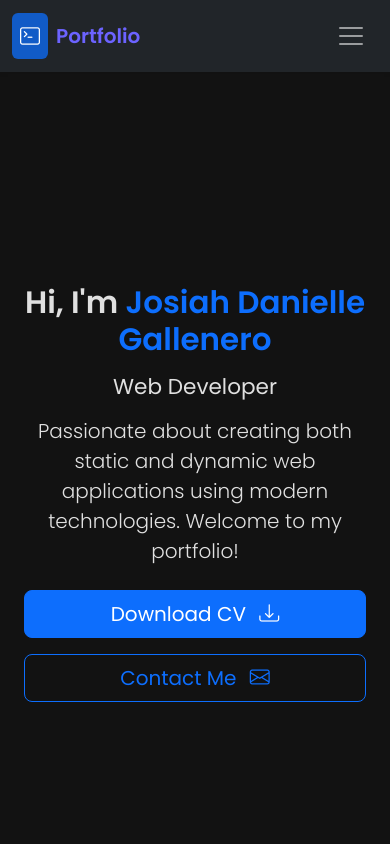
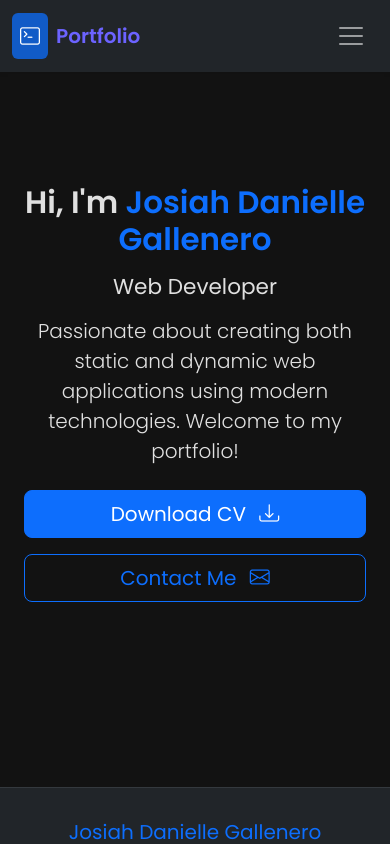
Before and after one commit to anyasauce/reactviteportfolio, a React (Vite) app: page / in a window 390 px wide. Shown: the top 844 px of the page. Built offline with nearby package versions, Linux system fonts and the light colour scheme; the HTML template or start-up script is replaced by a standard one.

Commit message:
update hero section for mobile reponsive

```diff
--- a/src/components/Home.jsx
+++ b/src/components/Home.jsx
@@ -31,7 +31,6 @@ function Home() {
                         </button>
                     </div>
                 </div>
-
             </div>
         </section>
     );
--- a/src/index.css
+++ b/src/index.css
@@ -179,7 +179,7 @@ body {
   }
 
   .hero-section{
-    margin-top: 50px;
+    margin-top: -50px;
   }
 
   .footer .row>div:last-child {
```
